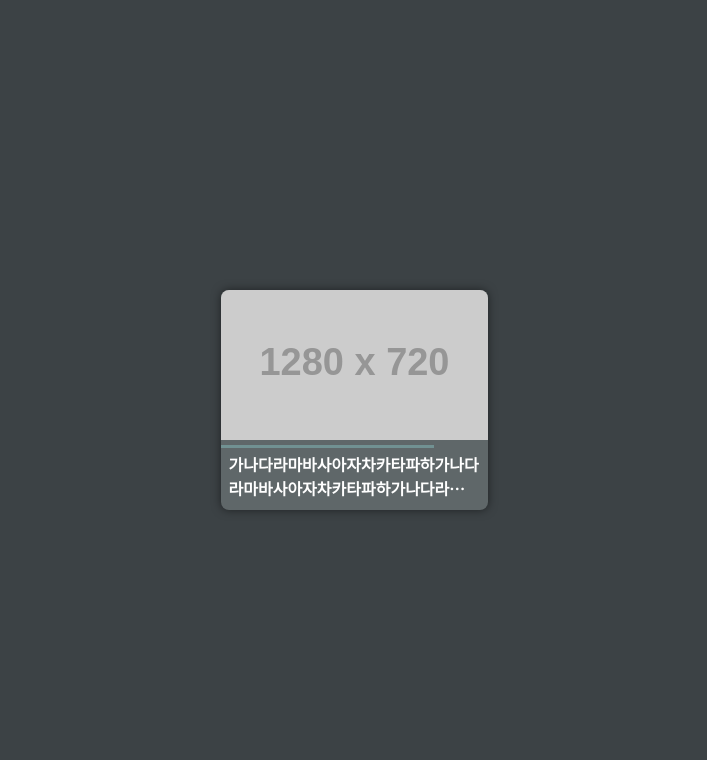
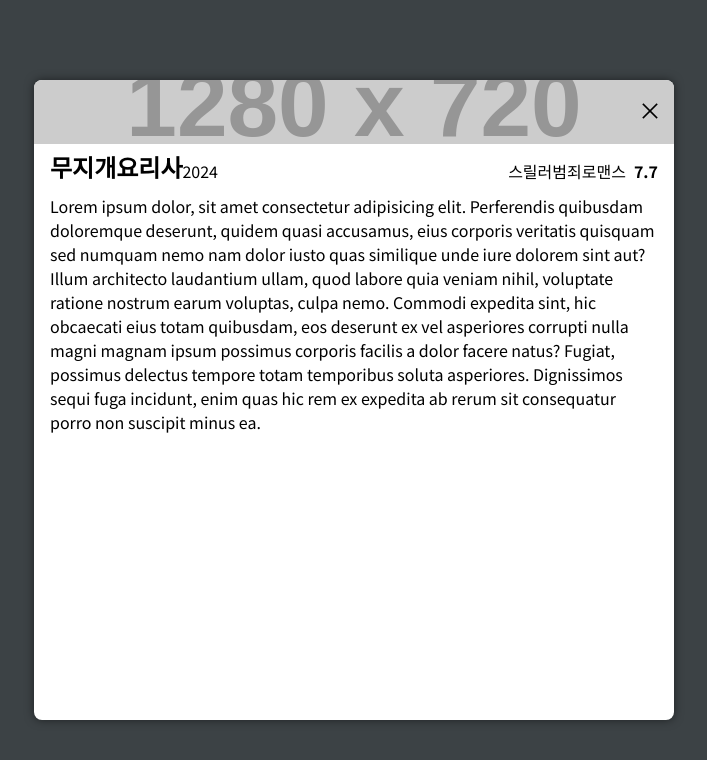
Before and after one commit to hw4n/rater, a plain HTML site: page fe/p1/index.html in a window 1280 px wide. Shown: the whole page, without its empty margins (286-993 px from the left). Drawn offline with Linux system fonts and the light colour scheme; placeholder pictures from the web are drawn by us.

Commit message:
add p1 overlay

```diff
--- a/fe/p1/index.html
+++ b/fe/p1/index.html
@@ -8,6 +8,46 @@
     </head>
     <body>
         <div class="container">
+            <div class="overlay">
+                <div class="review">
+                    <div class="close">×</div>
+                    <img
+                        draggable="false"
+                        src="https://placehold.co/1280x720"
+                        alt="image"
+                    />
+                    <div class="content">
+                        <div class="mediaInfo">
+                            <div class="left">
+                                <div class="title">무지개요리사</div>
+                                <div class="date">2024</div>
+                            </div>
+                            <div class="right">
+                                <div class="genre">스릴러범죄로맨스</div>
+                                <div class="score">7.7</div>
+                            </div>
+                        </div>
+
+                        <div class="description">
+                            Lorem ipsum dolor, sit amet consectetur adipisicing
+                            elit. Perferendis quibusdam doloremque deserunt,
+                            quidem quasi accusamus, eius corporis veritatis
+                            quisquam sed numquam nemo nam dolor iusto quas
+                            similique unde iure dolorem sint aut? Illum
+                            architecto laudantium ullam, quod labore quia veniam
+                            nihil, voluptate ratione nostrum earum voluptas,
+                            culpa nemo. Commodi expedita sint, hic obcaecati
+                            eius totam quibusdam, eos deserunt ex vel asperiores
+                            corrupti nulla magni magnam ipsum possimus corporis
+                            facilis a dolor facere natus? Fugiat, possimus
+                            delectus tempore totam temporibus soluta asperiores.
+                            Dignissimos sequi fuga incidunt, enim quas hic rem
+                            ex expedita ab rerum sit consequatur porro non
+                            suscipit minus ea.
+                        </div>
+                    </div>
+                </div>
+            </div>
             <ul class="mediaList">
                 <li class="media">
                     <img
--- a/fe/p1/style.css
+++ b/fe/p1/style.css
@@ -20,6 +20,99 @@ body {
     height: 100vh;
     margin: auto;
     display: flex;
+}
+
+.overlay {
+    position: fixed;
+    top: 0;
+    left: 0;
+    width: 100vw;
+    height: 100vh;
+
+    /* background-color: rgba(0, 0, 0, 0.5); */
+    z-index: 1;
+
+    display: flex;
+    justify-content: center;
+    align-items: center;
+
+    overflow-y: scroll;
+}
+
+.overlay .review {
+    width: 50%;
+    height: 40em;
+    margin: auto;
+    background-color: white;
+    border-radius: 0.5em;
+    /* padding: 1em; */
+    box-shadow: 0 0 10px rgba(0, 0, 0, 0.5);
+}
+
+.overlay .review .close {
+    position: absolute;
+    right: 25%;
+    padding: 0.5em;
+    font-size: 1.5rem;
+    cursor: pointer;
+    height: 1.7em;
+
+    border-radius: 0 0.3em 0 0;
+    transition: background-color 0.4s;
+}
+
+.overlay .review .close:hover {
+    background-color: rgba(0, 0, 0, 0.5);
+}
+
+.overlay .review img {
+    width: 100%;
+    height: 4em;
+    object-fit: cover;
+    border-radius: 0.5em 0.5em 0 0;
+}
+
+.overlay .review .content {
+    padding: 0 1em;
+    height: calc(100% - 4em);
+}
+
+.overlay .review .content .title {
+    font-size: 1.5rem;
+    font-weight: bold;
+    margin-bottom: 0.4em;
+}
+
+.overlay .review .content .description {
+    font-size: 1rem;
+    overflow-y: hidden;
+    overflow-wrap: break-word;
+}
+
+.overlay .review .content .mediaInfo {
+    display: flex;
+    width: 100%;
+}
+
+.overlay .review .content .left,
+.overlay .review .content .right {
+    display: flex;
+    width: 75%;
+
+    align-items: center;
+}
+
+.overlay .review .content .right {
+    width: 25%;
+}
+
+.overlay .review .content .right {
+    justify-content: flex-end;
+}
+
+.overlay .review .content .right .score {
+    font-weight: bold;
+    margin-left: 0.5em;
 }
 
 .mediaList {
```
